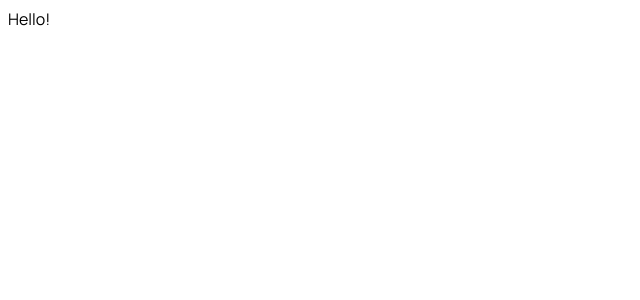
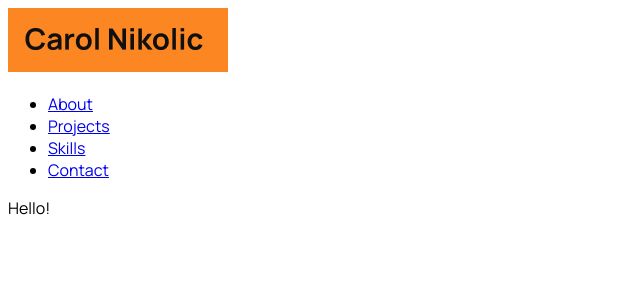
Before and after one commit to CarolANikolic/portfolio, a Next.js app: page / in a window 1280 px wide. Shown: the top 300 px of the page, without its empty margins (0-640 px from the left). Built offline with nearby package versions, Linux system fonts and the light colour scheme.

Commit message:
feat: create the basic content of the navbar component.

```diff
--- a/app/globals.css
+++ b/app/globals.css
@@ -1,4 +1,8 @@
 @import url('https://fonts.googleapis.com/css2?family=Manrope:wght@200..800&display=swap');
+
+html {
+  scroll-behavior: smooth;
+}
 
 html,
 body {
--- a/app/layout.js
+++ b/app/layout.js
@@ -1,3 +1,4 @@
+import NavBar from "@/components/NavBar";
 import "./globals.css";
 
 export const metadata = {
@@ -11,6 +12,7 @@ export default function RootLayout({ children }) {
   return (
     <html lang="en">
       <body>
+        <NavBar/>
         {children}
       </body>
     </html>
--- /dev/null
+++ b/components/NavBar/index.js
@@ -0,0 +1,40 @@
+'use client';
+
+import Link from "next/link";
+import Image from "next/image";
+import logoImg from "@/public/images/logo.png";
+
+export default function NavBar() {
+    return (
+        <header>
+            <div>
+                <Link href="/">
+                    <div>
+                        <Image
+                            src={logoImg}
+                            alt="Carol Nikolic logo"
+                            priority
+                        />
+                    </div>
+                </Link>
+            </div>
+
+            <nav>
+                <ul>
+                    <li>
+                        <Link href="#about">About</Link>
+                    </li>
+                    <li>
+                        <Link href="#projects">Projects</Link>
+                    </li>
+                    <li>
+                        <Link href="#skills">Skills</Link>
+                    </li>
+                    <li>
+                        <Link href="#contact">Contact</Link>
+                    </li>
+                </ul>
+            </nav>
+        </header>
+    );
+}
```
Also changed, not shown: components/NavBar/index.module.css (added), public/images/logo.png (added).
